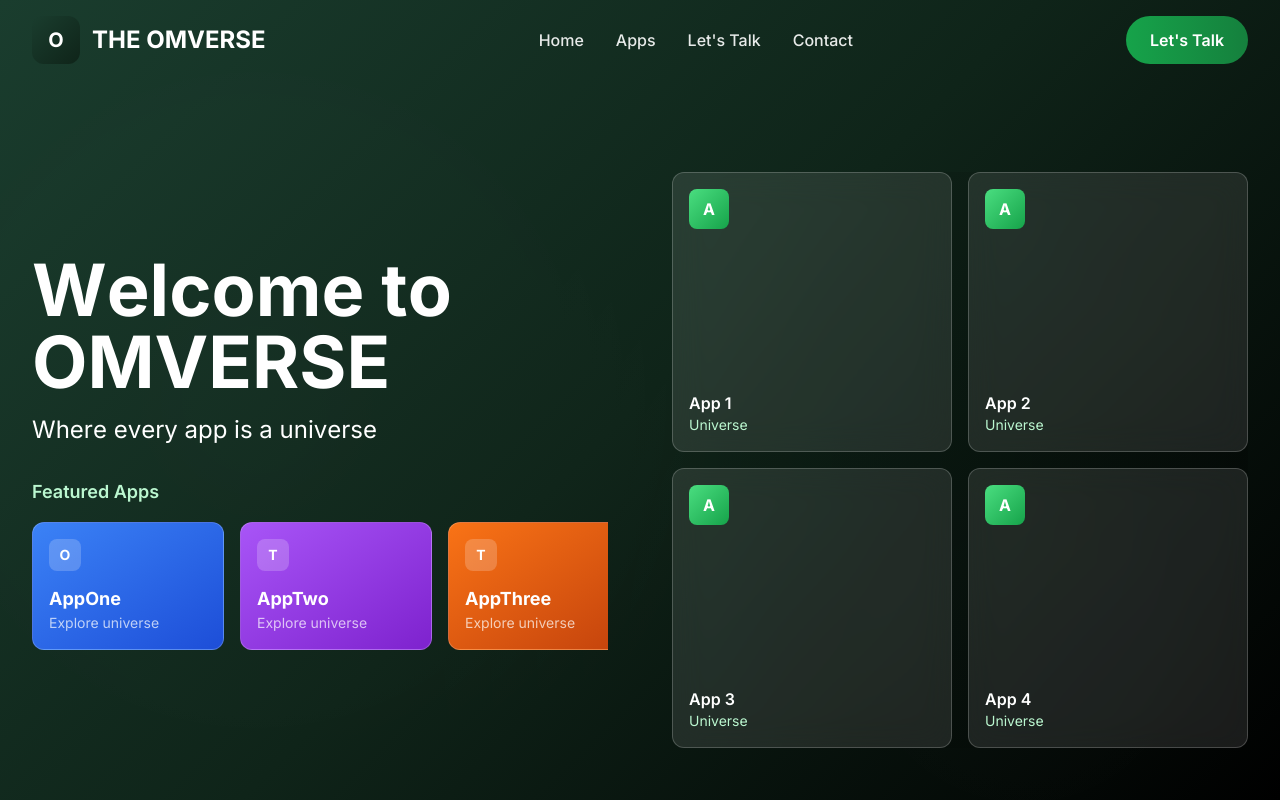
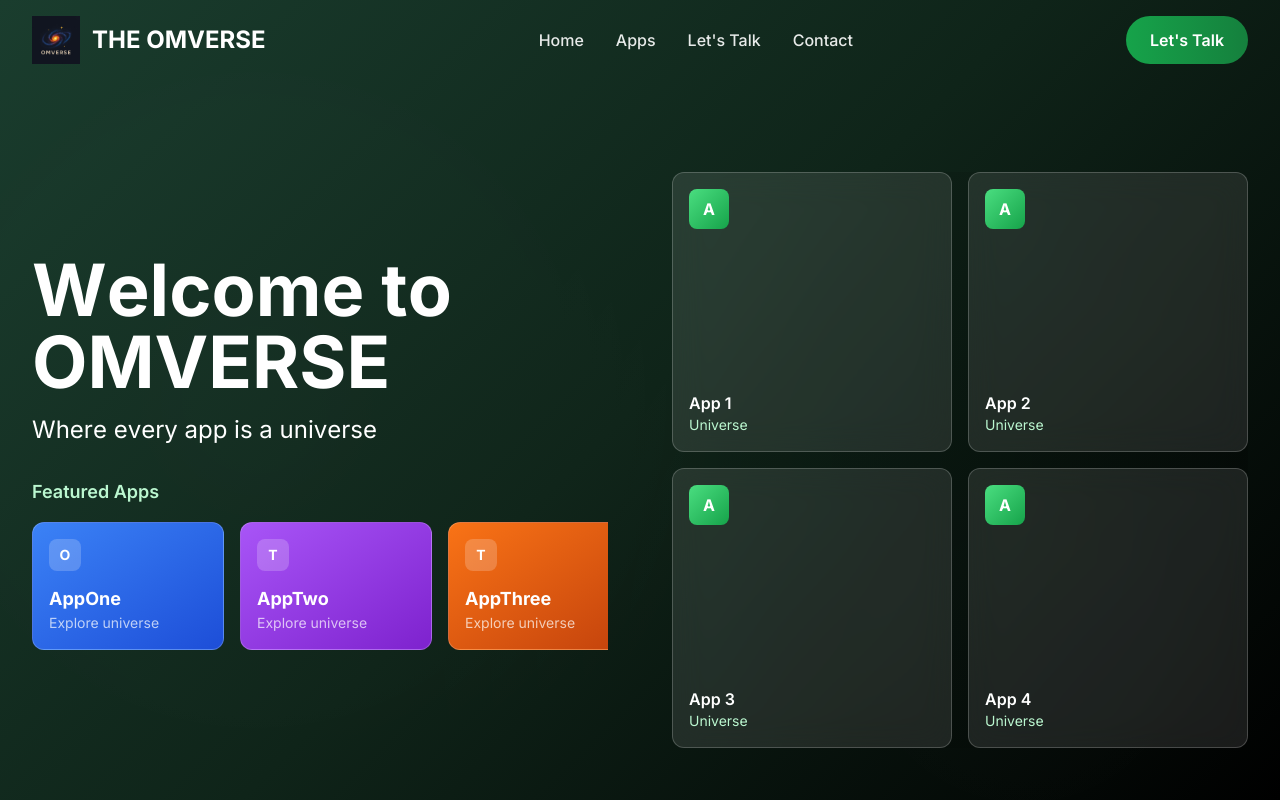
Before and after one commit to theomverse/omverse-echo-verse-glide, a React (Vite) app: page / in a window 1280 px wide. Shown: the top 800 px of the page. Built offline with nearby package versions, Linux system fonts and the light colour scheme.

Commit message:
Add custom logo
Replaced the default logo with the provided image in the header.

```diff
--- a/src/components/Header.tsx
+++ b/src/components/Header.tsx
@@ -36,11 +36,12 @@ const Header = () => {
         <div className="flex items-center justify-between h-16 lg:h-20">
           {/* Logo Section */}
           <div className="flex items-center space-x-3 group">
-            <div className="w-10 h-10 lg:w-12 lg:h-12 bg-gradient-to-br from-green-700 to-green-900 rounded-xl flex items-center justify-center transition-all duration-300 group-hover:scale-110 group-hover:shadow-lg"
-                 style={{
-                   background: 'linear-gradient(135deg, #1a3d2e 0%, #0f2419 100%)'
-                 }}>
-              <span className="text-white font-bold text-lg lg:text-xl">O</span>
+            <div className="transition-all duration-300 group-hover:scale-110">
+              <img
+                src="/lovable-uploads/495f44ec-da14-4dbc-8da2-97361cfb971c.png"
+                alt="OMVERSE Logo"
+                className="w-10 h-10 lg:w-12 lg:h-12 object-contain"
+              />
             </div>
             <span className={`font-bold text-xl lg:text-2xl transition-all duration-500 ${
               isScrolled
```
Also changed, not shown: public/lovable-uploads/495f44ec-da14-4dbc-8da2-97361cfb971c.png (added).
